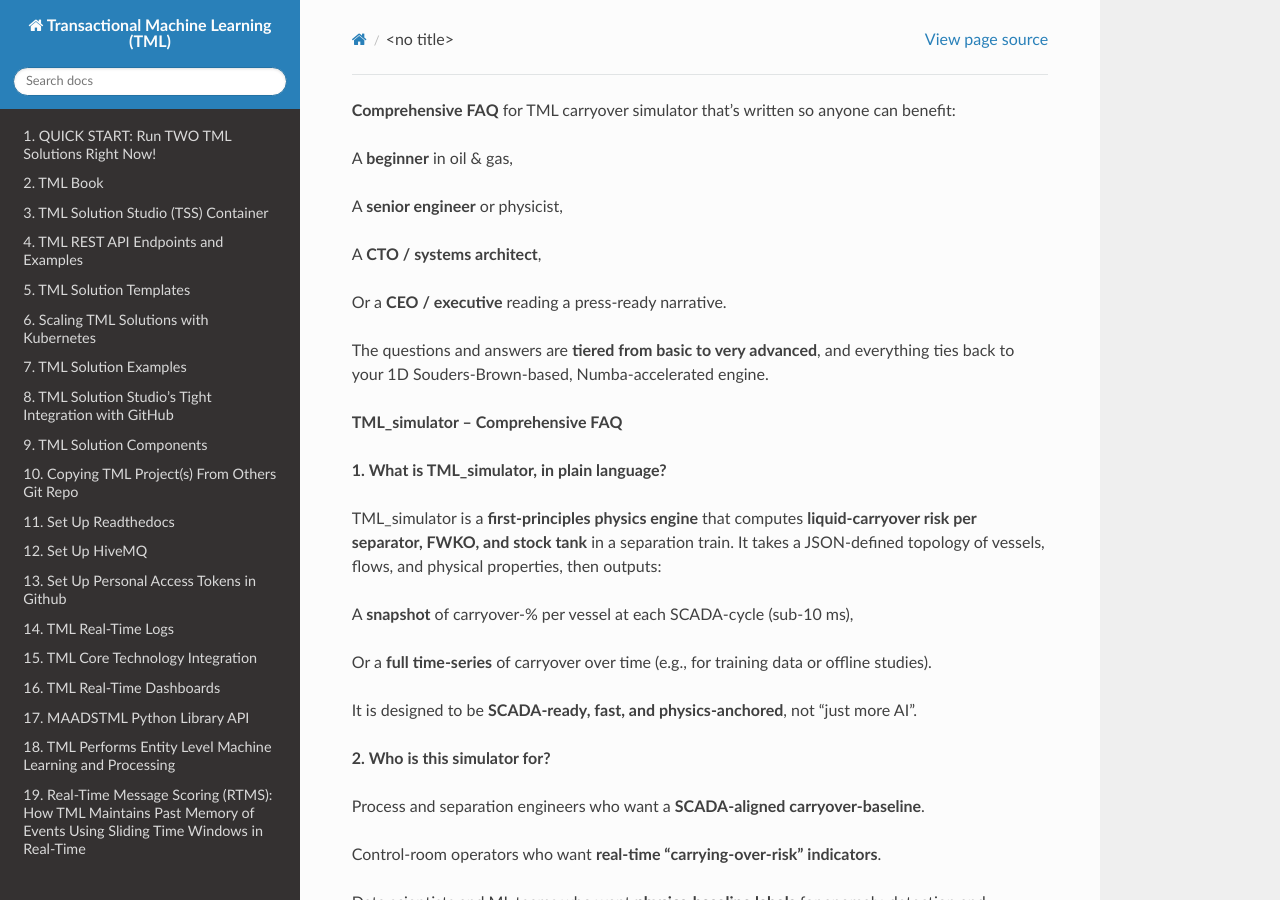
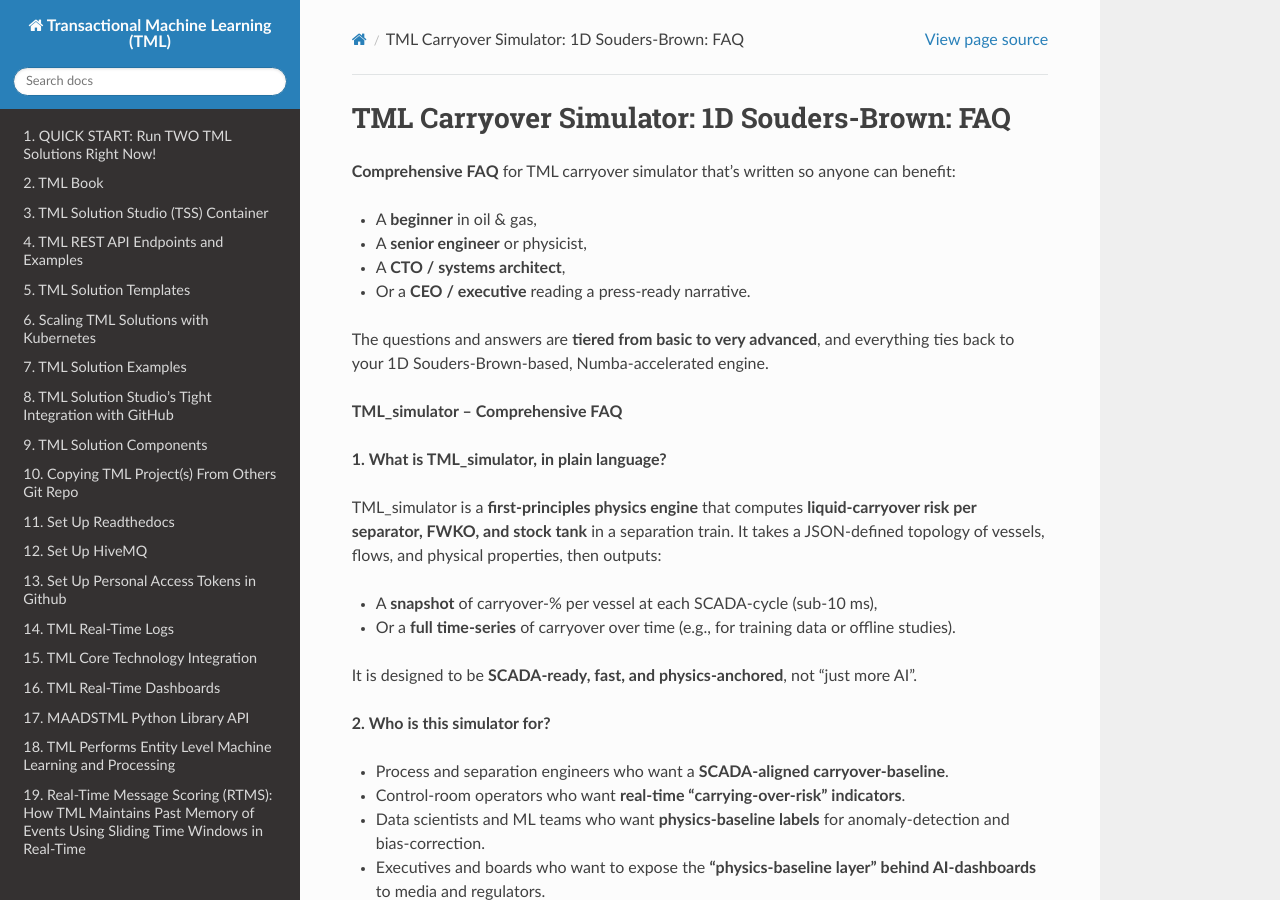
Before and after one commit to smaurice101/readthedocs, a Sphinx documentation site: the page built from docs/source/tmlsimfaq.rst, in a window 1280 px wide and 900 px high. Built offline with Sphinx 7.4.7 and the Read the Docs theme 3.1.0, drawn with Linux system fonts in a browser that asks for light colours; pages that are not in the unit, such as notebooks, are missing from menus.

Commit message:
Update tmlsimfaq.rst

```diff
--- a/docs/source/tmlsimfaq.rst
+++ b/docs/source/tmlsimfaq.rst
@@ -1,3 +1,6 @@
+TML Carryover Simulator: 1D Souders-Brown: FAQ
+===============================================
+
 **Comprehensive FAQ** for TML carryover simulator that’s written so
 anyone can benefit:
 
```
